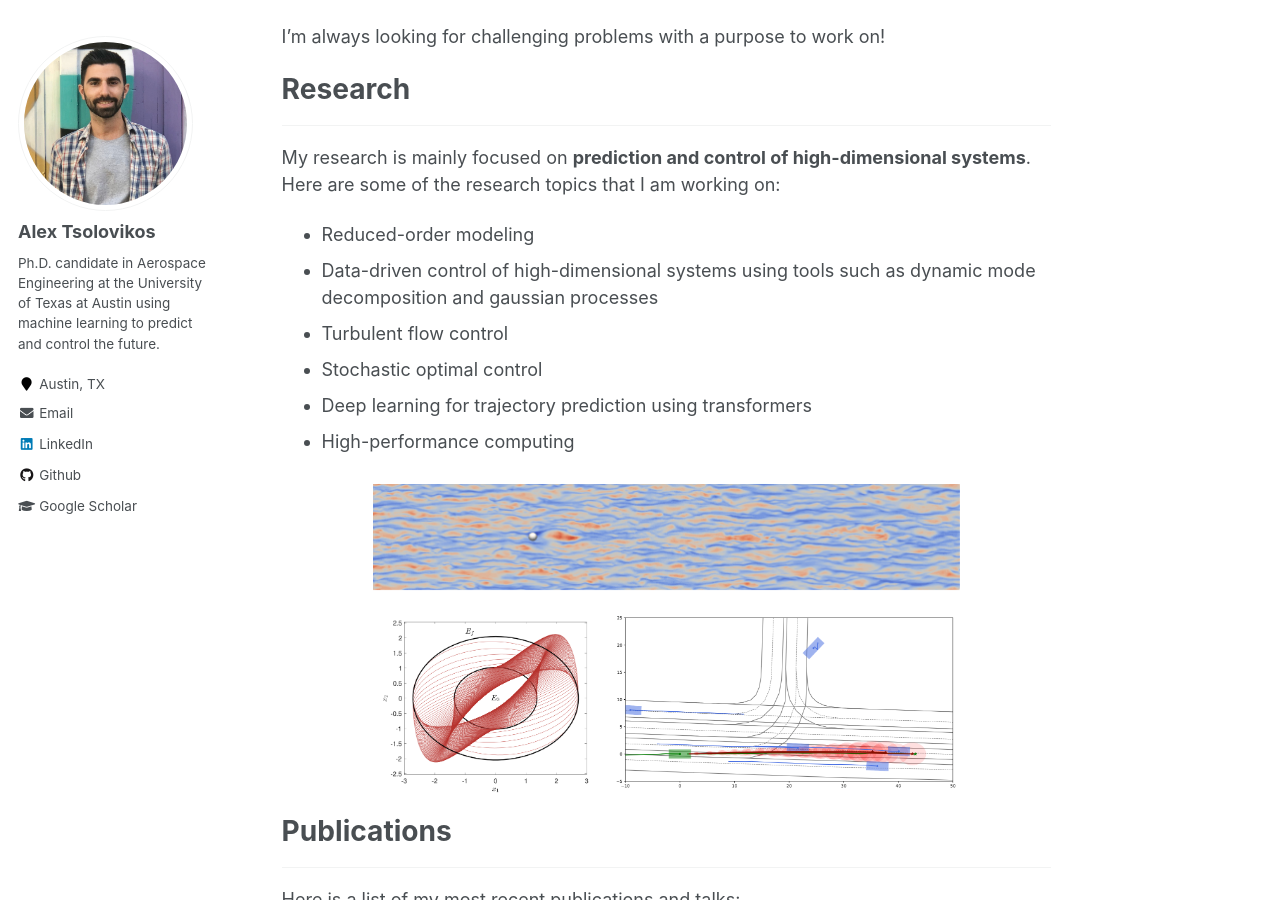
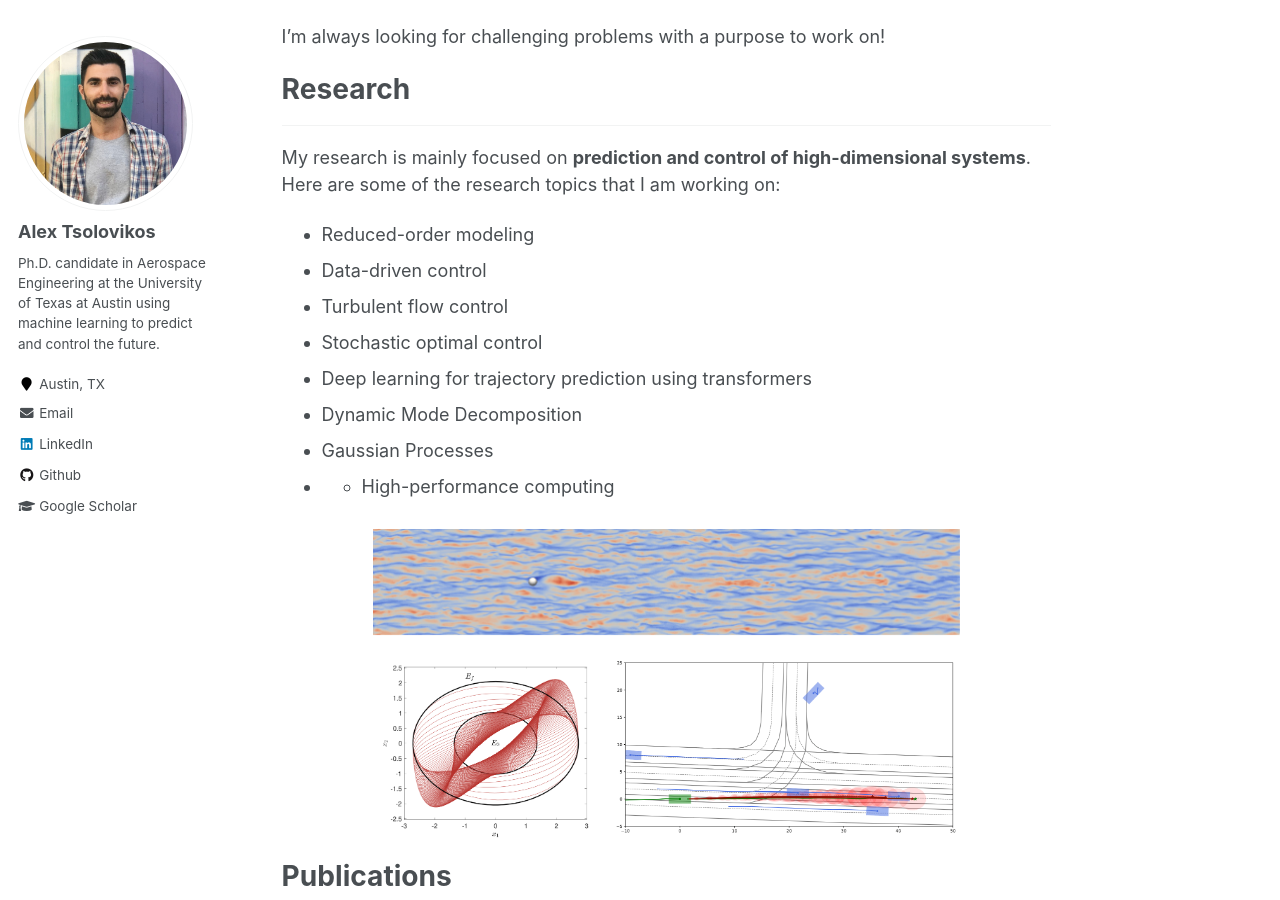
Before and after one commit to alextsolovikos/alextsolovikos.github.io, a Jekyll site: the page built from _pages/about.md, in a window 1280 px wide and 900 px high, scrolled down 323 px. Built offline with Jekyll 4.4.1, drawn with Linux system fonts in a browser that asks for light colours.

Commit message:
Update about.md

```diff
--- a/_pages/about.md
+++ b/_pages/about.md
@@ -19,11 +19,13 @@ I'm always looking for challenging problems with a purpose to work on!
 My research is mainly focused on **prediction and control of high-dimensional systems**. Here are some of the research topics that I am working on:
 
 - Reduced-order modeling
-- Data-driven control of high-dimensional systems using tools such as dynamic mode decomposition and gaussian processes
+- Data-driven control
 - Turbulent flow control
 - Stochastic optimal control
 - Deep learning for trajectory prediction using transformers
-- High-performance computing
+- Dynamic Mode Decomposition
+- Gaussian Processes
+- - High-performance computing
 
 <table style="width: 600px; margin-left: auto; margin-right: auto; border: 0px;">
   <tbody>
```
